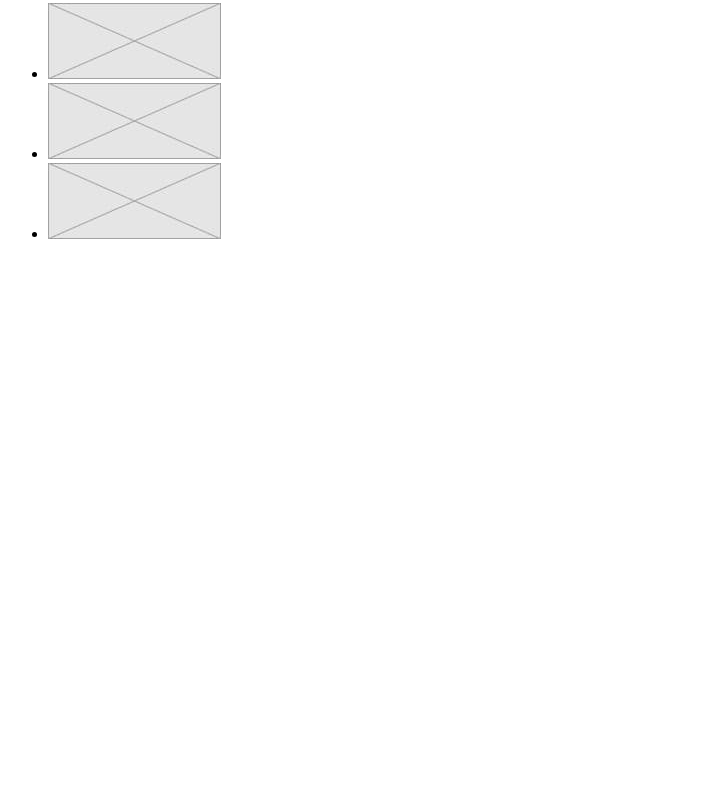
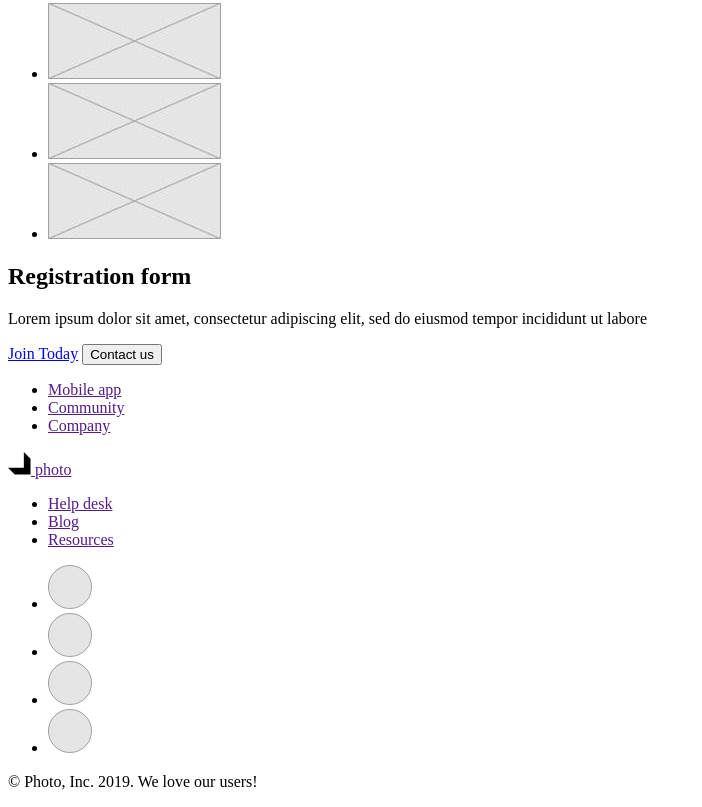
Before and after one commit to BeibaRoman/practice-HTML-CSS, a plain HTML site: page index.html in a window 1280 px wide. Shown: the part 2441-3248 px from the top of the page, without its empty margins (0-702 px from the left). Before the commit the page ends 2700 px from the top, so only its background shows below. Drawn offline with Linux system fonts and the light colour scheme.

Commit message:
add regitration section and footer

```diff
--- a/index.html
+++ b/index.html
@@ -93,7 +93,37 @@
         <li><img src="images/partners.jpg" alt="partners"></li>
       </ul>
     </section>
+    <section>
+      <h2>Registration form</h2>
+      <p>Lorem ipsum dolor sit amet, consectetur adipiscing elit, sed do eiusmod tempor incididunt ut labore</p>
+      <a href="#">Join Today</a>
+      <button>Contact us</button>
+    </section>
   </main>
+  <footer>
+    <ul>
+      <li><a href="">Mobile app</a></li>
+      <li><a href="">Community</a></li>
+      <li><a href="">Company</a></li>
+    </ul>
+    <a href="">
+      <img src="images/logo.svg" alt="logo">
+      photo
+    </a>
+    <ul>
+      <li><a href="">Help desk</a></li>
+      <li><a href="">Blog</a></li>
+      <li><a href="">Resources</a></li>
+    </ul>
+    <ul>
+      <li><img src="images/social media.svg" alt="social-media"></li>
+      <li><img src="images/social media.svg" alt="social-media"></li>
+      <li><img src="images/social media.svg" alt="social-media"></li>
+      <li><img src="images/social media.svg" alt="social-media"></li>
+    </ul>
+    <p>&#169; Photo, Inc. 2019. We love our users!</p>
+
+  </footer>
 
 </body>
 
```
Also changed, not shown: images/social media.svg (added).
